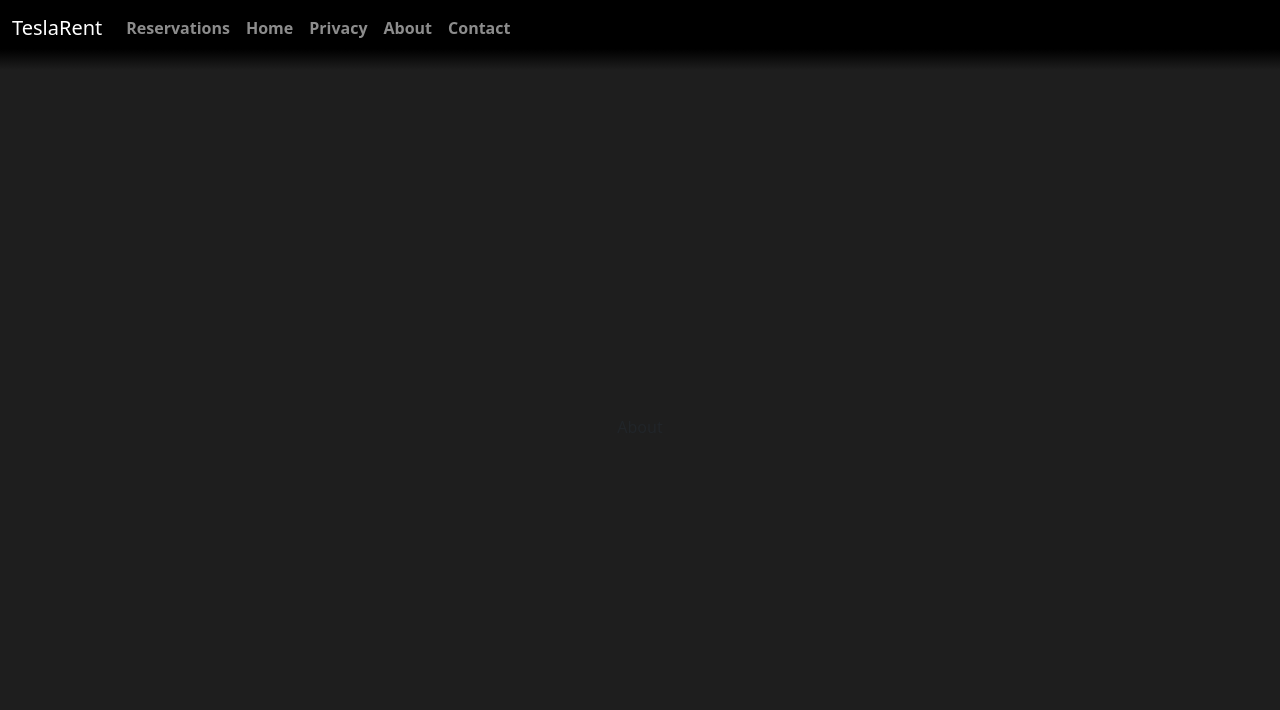
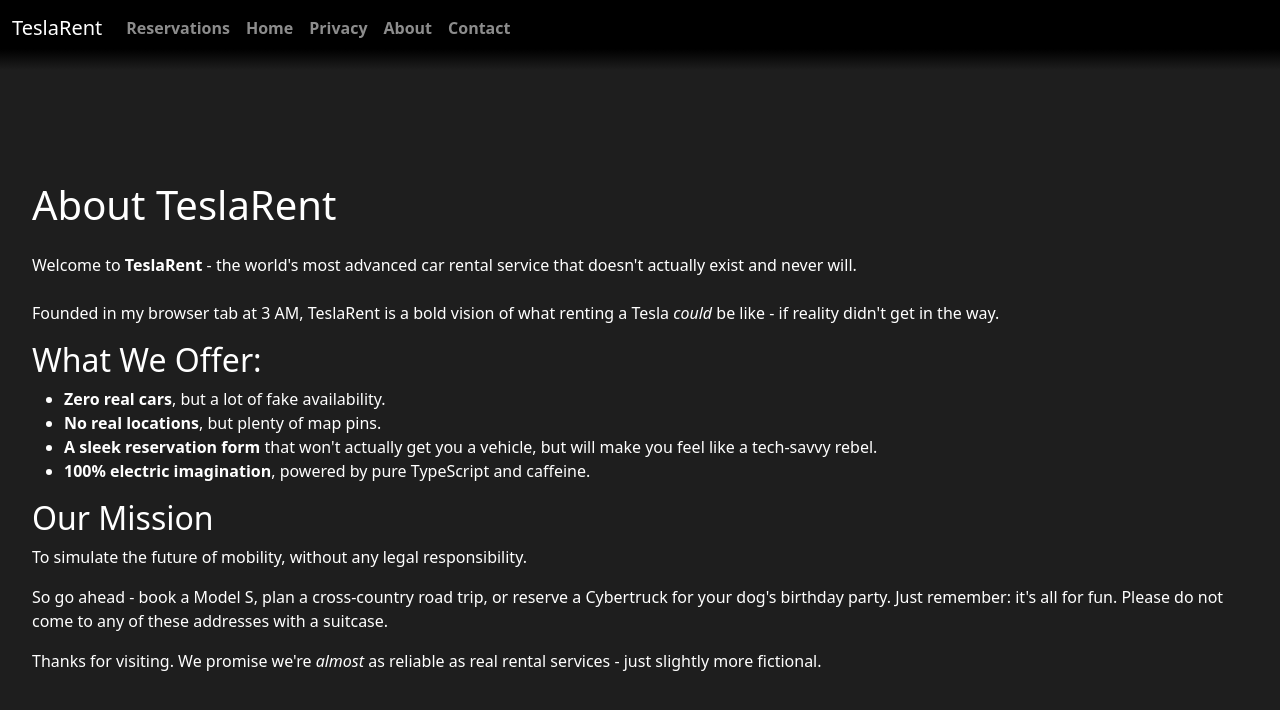
Before and after one commit to jedrzejkoriat/TeslaRent-01.WebApplication, a React (Vite) app in the folder teslarent-01.webapplication.client/: page /about in a window 1280 px wide. Shown: the top 710 px of the page. Built offline with nearby package versions, Linux system fonts and the light colour scheme.

Commit message:
Add: about page content

```diff
--- a/teslarent-01.webapplication.client/src/components/About.tsx
+++ b/teslarent-01.webapplication.client/src/components/About.tsx
@@ -1,6 +1,36 @@
 function About() {
     return (<>
-        <p>About</p>
+        <div className="max-w-3xl mx-auto px-6 py-10 text-gray-800 font-sans leading-relaxed text-white text-start">
+            <h1 className="text-3xl font-bold mb-4">About TeslaRent</h1>
+            <p className="mb-4">
+                Welcome to <strong>TeslaRent</strong> - the world's most advanced car rental service that doesn't actually exist and never will.
+            </p>
+
+            <p className="mb-6">
+                Founded in my browser tab at 3 AM, TeslaRent is a bold vision of what renting a Tesla <em>could</em> be like - if reality didn't get in the way.
+            </p>
+
+            <h2 className="text-xl font-semibold mt-8 mb-2">What We Offer:</h2>
+            <ul className="list-disc list-inside mb-6">
+                <li><strong>Zero real cars</strong>, but a lot of fake availability.</li>
+                <li><strong>No real locations</strong>, but plenty of map pins.</li>
+                <li><strong>A sleek reservation form</strong> that won't actually get you a vehicle, but will make you feel like a tech-savvy rebel.</li>
+                <li><strong>100% electric imagination</strong>, powered by pure TypeScript and caffeine.</li>
+            </ul>
+
+            <h2 className="text-xl font-semibold mt-8 mb-2">Our Mission</h2>
+            <p className="mb-6">
+                To simulate the future of mobility, without any legal responsibility.
+            </p>
+
+            <p className="mb-6">
+                So go ahead - book a Model S, plan a cross-country road trip, or reserve a Cybertruck for your dog's birthday party. Just remember: it's all for fun. Please do not come to any of these addresses with a suitcase.
+            </p>
+
+            <p className="mt-6 italic text-sm text-gray-600">
+                Thanks for visiting. We promise we're <em>almost</em> as reliable as real rental services - just slightly more fictional.
+            </p>
+        </div>
     </>)
 }
 
```
